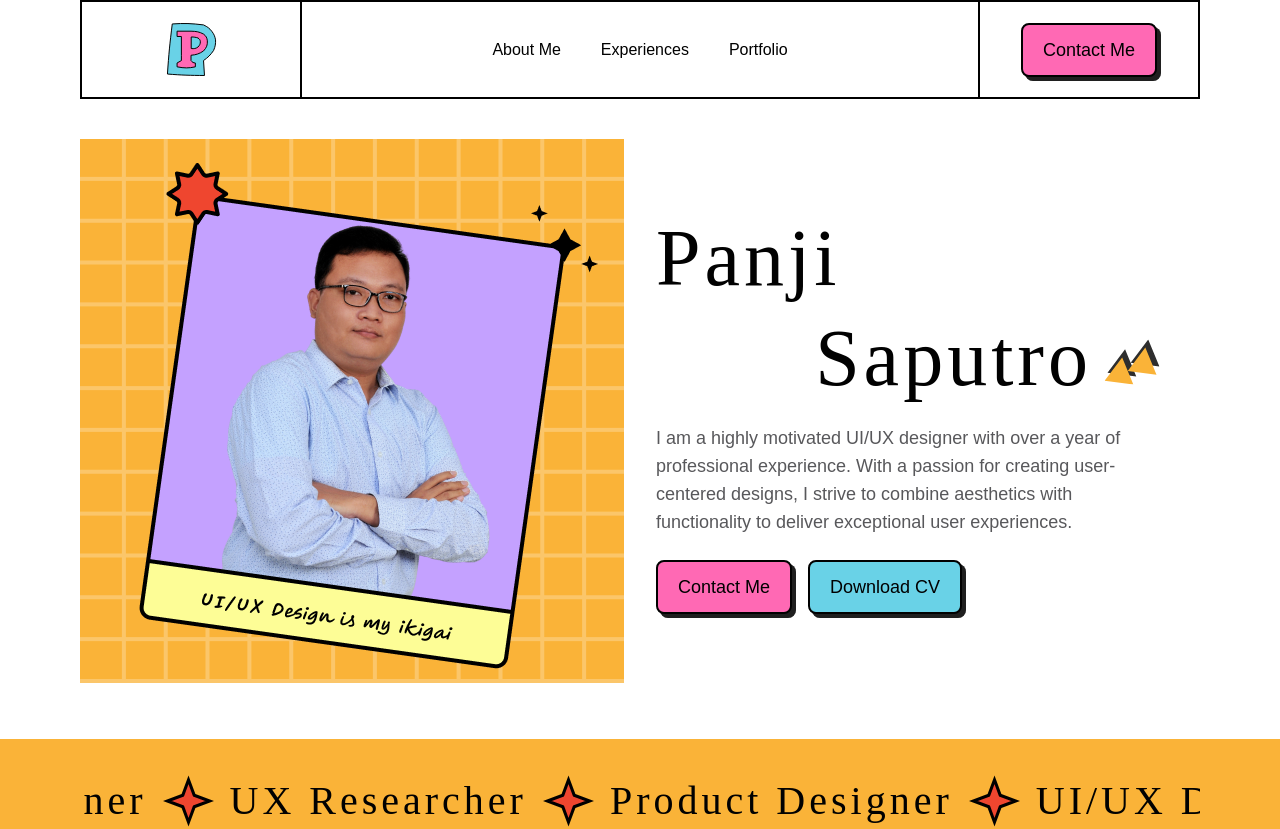
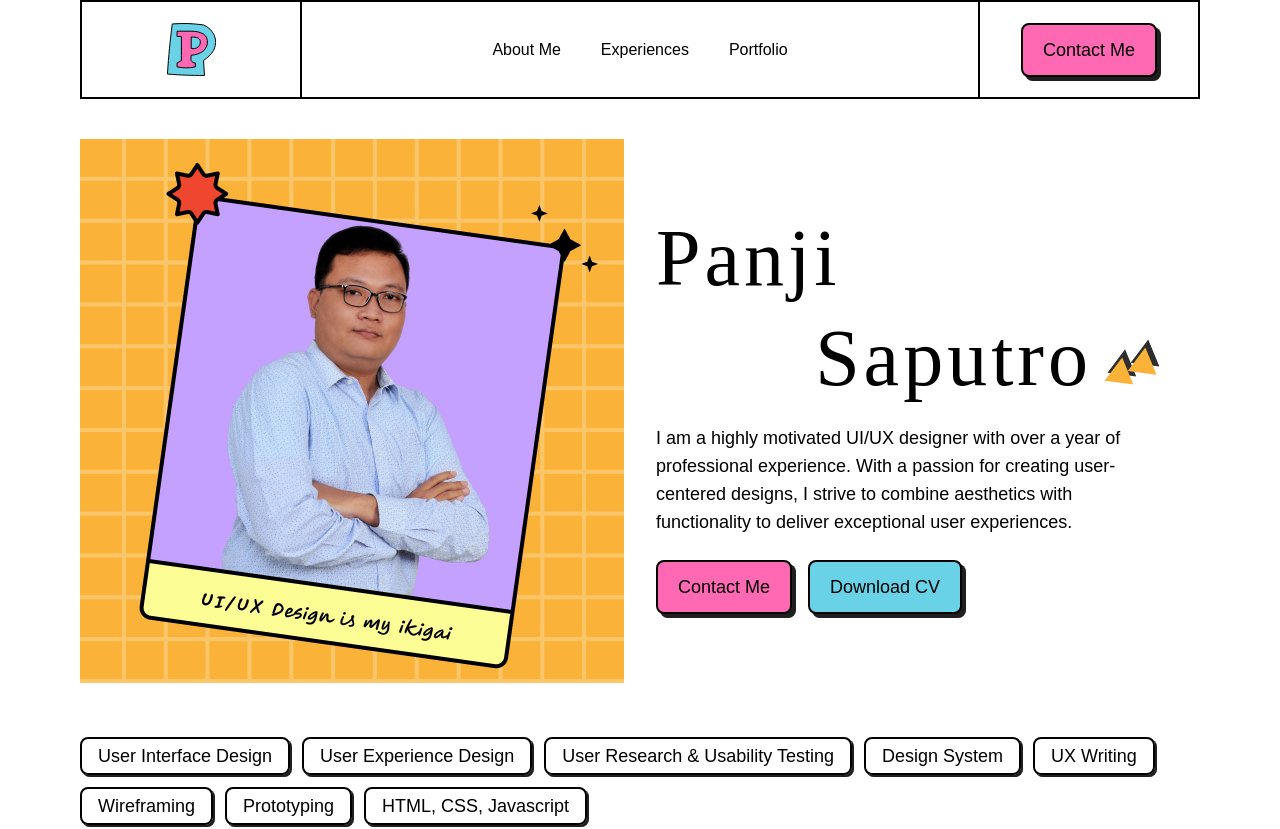
Before and after one commit to naufalzs/panji-portofolio, a Next.js app: page / in a window 1280 px wide. Shown: the top 829 px of the page. Built offline with nearby package versions, Linux system fonts and the light colour scheme.

Commit message:
feat: add skills chip section, pair to json data

```diff
--- a/src/components/Hero.js
+++ b/src/components/Hero.js
@@ -2,9 +2,25 @@ import Image from "next/image";
 import React from "react";
 import Button from "./Button";
 
+import data from "@/config";
+
 export default function Hero() {
+  const { identity, skills } = data;
+
+  const skillsSection = skills.map((skill, index) => (
+    <div
+      key={index}
+      className={`px-4 py-2 rounded-lg text-lg leading-none border-2 border-neutral-100 shadow-mini`}
+    >
+      {skill}
+    </div>
+  ));
+
   return (
-    <div id="about-me" className={`relative max-w-[1120px] pt-10 pb-14 mx-auto`}>
+    <div
+      id="about-me"
+      className={`relative max-w-[1120px] pt-10 pb-14 mx-auto`}
+    >
       <div className={`flex justify-center items-center`}>
         <div className={`w-[544px] h-[544px] shrink-0`}>
           <Image
@@ -16,9 +32,9 @@ export default function Hero() {
         </div>
         <div className={`ml-8 mr-10 w-full`}>
           <div className={`font-lora text-[80px] leading-tight tracking-wider`}>
-            <h2>Panji</h2>
+            <h2>{identity.name}</h2>
             <h2 className="text-right">
-              Saputro
+              {identity.surname}
               <span className={`ml-3`}>
                 <Image
                   src={`/assets/images/double-triangle.svg`}
@@ -28,18 +44,18 @@ export default function Hero() {
               </span>
             </h2>
           </div>
-          <p className={`mt-4 mb-6 text-lg text-neutral-80`}>
-            I am a highly motivated UI/UX designer with over a year of
-            professional experience. With a passion for creating user-centered
-            designs, I strive to combine aesthetics with functionality to
-            deliver exceptional user experiences.
-          </p>
+          <p className={`mt-4 mb-6 text-lg`}>{identity.desc}</p>
           <div className={`flex space-x-4`}>
-            <Button>contact me</Button>
-            <Button color={"secondary"}>download CV</Button>
+            <Button href={`mailto:${identity.email.address}?subject=${identity.email.subject}&body=${identity.email.body}`}>
+              contact me
+            </Button>
+            <Button color={"secondary"} href={identity.cv_src}>
+              download CV
+            </Button>
           </div>
         </div>
       </div>
+      <div className={`mt-[54px] flex flex-wrap gap-3`}>{skillsSection}</div>
     </div>
   );
 }
--- a/src/config/index.json
+++ b/src/config/index.json
@@ -2,7 +2,14 @@
   "identity": {
     "name": "Panji",
     "surname": "Saputro",
-    "logo": "/assets/images/logo.svg"
+    "logo": "/assets/images/logo.svg",
+    "desc": "I am a highly motivated UI/UX designer with over a year of professional experience. With a passion for creating user-centered designs, I strive to combine aesthetics with functionality to deliver exceptional user experiences.",
+    "email": {
+      "address": "panjisap0805@gmail.com",
+      "subject": "",
+      "body": ""
+    },
+    "cv_src": "https://drive.google.com/file/d/148-Vtn4Dv2q8zZy1C6MjElr2GOuZo-5p/view?usp=sharing"
   },
   "navigation": [
     {
@@ -17,6 +24,16 @@
       "name": "Portfolio",
       "href": "portfolio"
     }
+  ],
+  "skills": [
+    "User Interface Design",
+    "User Experience Design",
+    "User Research & Usability Testing",
+    "Design System",
+    "UX Writing",
+    "Wireframing",
+    "Prototyping",
+    "HTML, CSS, Javascript"
   ],
   "roles": [
     "UI/UX Designer",
--- a/tailwind.config.js
+++ b/tailwind.config.js
@@ -19,15 +19,16 @@ module.exports = {
           1: "#FFBDC470",
           2: "#FFDB58",
           3: "#C4A1FF70",
-        }
+        },
       },
       fontFamily: {
         lora: ["Lora", "serif"],
-        jakarta: ['PlusJakartaSans', 'sans-serif'],
+        jakarta: ["PlusJakartaSans", "sans-serif"],
       },
       boxShadow: {
         btn: "4px 4px 0px 0px rgba(0, 0, 0, 0.65), 4px 4px 0px 0px rgba(0, 0, 0, 0.65)",
-        card: "8px 8px 0px 0px rgba(0, 0, 0, 0.65), 8px 8px 0px 0px rgba(0, 0, 0, 0.65)"
+        mini: "2px 2px 0px 0px rgba(0, 0, 0, 0.65), 2px 2px 0px 0px rgba(0, 0, 0, 0.65)",
+        card: "8px 8px 0px 0px rgba(0, 0, 0, 0.65), 8px 8px 0px 0px rgba(0, 0, 0, 0.65)",
       },
       listStyleImage: {
         point: 'url("/assets/images/point.svg")',
```
